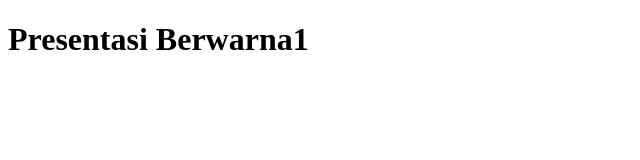
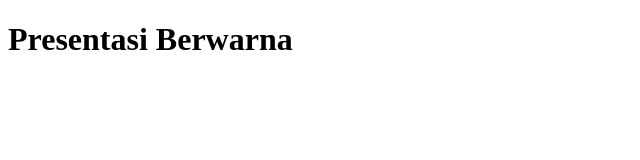
Before and after one commit to hamdanir/Naya-Coursus, a plain HTML site: page 03-02/index.html in a window 1280 px wide. Shown: the full height of the page, 0-640 px from the left. Drawn offline with Linux system fonts and the light colour scheme.

Commit message:
h1 index

```diff
--- a/03-02/index.html
+++ b/03-02/index.html
@@ -7,7 +7,7 @@
     <title>Java Dasar</title>
 </head>
 <body>
-    <h1>Presentasi Berwarna1</h1>
+    <h1>Presentasi Berwarna</h1>
     <script src="java.js">
     </script>
 </html>
```
